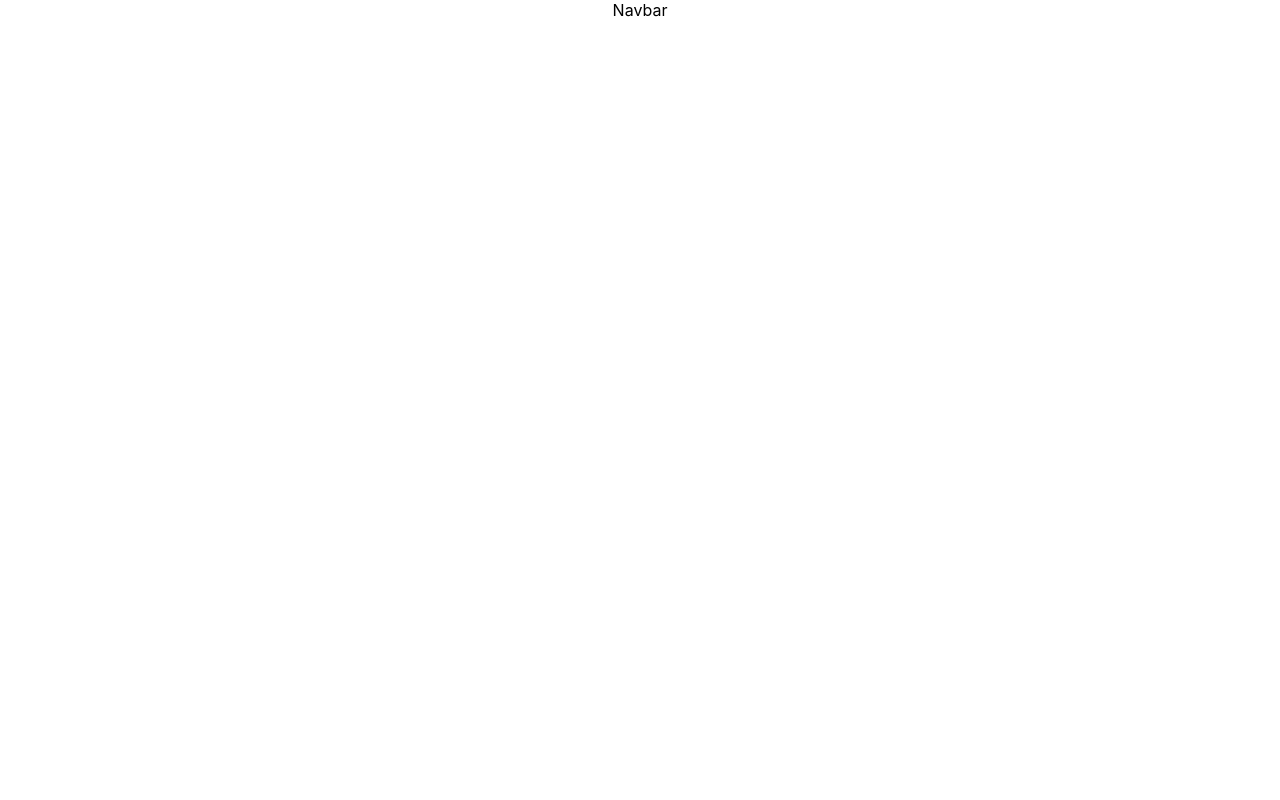
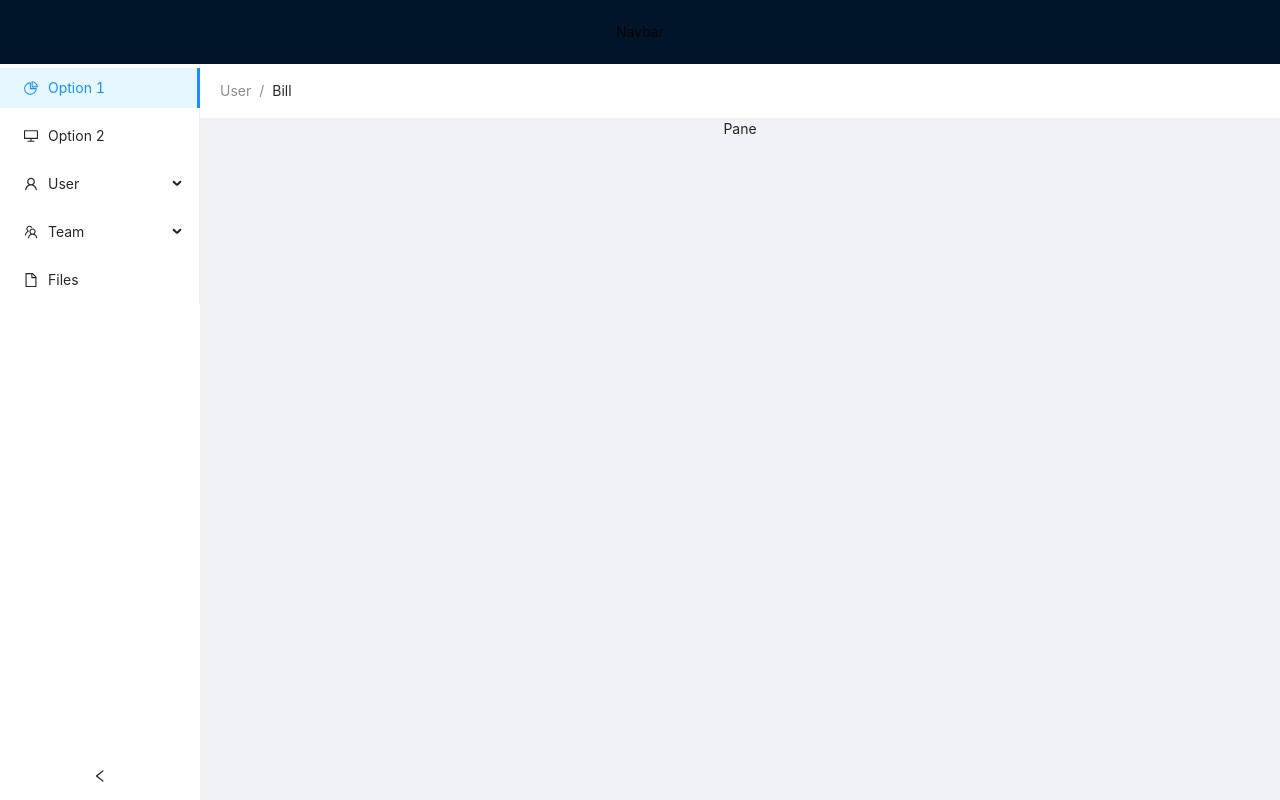
Before and after one commit to yliu3864/myapp, a React (Create React App) app: page / in a window 1280 px wide. Built offline with nearby package versions, Linux system fonts and the light colour scheme; the HTML template or start-up script is replaced by a standard one.

Commit message:
jiaoshoujia

```diff
--- a/package.json
+++ b/package.json
@@ -16,6 +16,8 @@
     "react-dom": "^18.2.0",
     "react-router-dom": "^6.4.1",
     "react-scripts": "5.0.1",
+    "sass": "^1.55.0",
+    "sass-loader": "^13.0.2",
     "typescript": "^4.8.3",
     "web-vitals": "^2.1.4"
   },
--- a/src/App.tsx
+++ b/src/App.tsx
@@ -2,6 +2,7 @@ import React from 'react';
 import { useRoutes } from "react-router-dom";
 import './App.css';
 import  rootRouter from './routers'
+import "antd/dist/antd.css";
 
 function App() {
   const routes = useRoutes(rootRouter);
--- a/src/components/Layouts/Content/Pane.tsx
+++ b/src/components/Layouts/Content/Pane.tsx
@@ -3,7 +3,7 @@ import React from 'react'
 export default function Pane() {
     return (
         <div>
-
+            Pane
         </div>
     )
 }
--- a/src/components/Layouts/MainLayout.tsx
+++ b/src/components/Layouts/MainLayout.tsx
@@ -3,15 +3,18 @@ import {Layout} from 'antd'
 import Navbar from './Navbar'
 import Sider from './Sider'
 import Sidebar from './Sidebar'
+import "../../styles/MainLayout.scss";
+import ContentProvider from "./Content/ContentProvider";
 
 export default function MainLayout() {
     return (
-      <Layout>
+      <Layout className="main-layout">
           <Navbar />
-          <Layout>
+          <Layout className="main-layout">
               <Sider>
                 <Sidebar/>
             </Sider>
+            <ContentProvider />
           </Layout>
       </Layout>
     )
--- a/src/components/Layouts/Sidebar.tsx
+++ b/src/components/Layouts/Sidebar.tsx
@@ -1,32 +1,52 @@
 import React from 'react'
 import { Menu } from "antd";
-import { UploadOutlined, UserOutlined, VideoCameraOutlined } from '@ant-design/icons';
+import {
+    DesktopOutlined,
+    FileOutlined,
+    PieChartOutlined,
+    TeamOutlined,
+    UserOutlined,
+} from '@ant-design/icons';
 import { flattenRoutes } from '../../utils/handleRoutes';
 import rootRouter from '../../routers';
 
 export default function Sidebar() {
     const routesToMenuItems = () => {
         const routes = flattenRoutes(rootRouter[0].children);
-        console.log("menus", routes);
         const menus = [];
-        for(let i = 0; i < routes.length; i++) {
-            if(routes[i].hasChildren){
+        for (let i = 0; i < routes.length; i++) {
+            if (routes[i].hasChildren) {
 
             }
         }
         return routes
     }
 
-    const routesToSubMenuItems = (route:any) => {
+    const routesToSubMenuItems = (route: any) => {
 
     }
+    function getItem(label?:any, key?:any, icon?:any, children?:any) {
+        return {
+            key,
+            icon,
+            children,
+            label,
+        };
+    }
+    const items = [
+        getItem('Option 1', '1', <PieChartOutlined />),
+        getItem('Option 2', '2', <DesktopOutlined />),
+        getItem('User', 'sub1', <UserOutlined />, [
+            getItem('Tom', '3'),
+            getItem('Bill', '4'),
+            getItem('Alex', '5'),
+        ]),
+        getItem('Team', 'sub2', <TeamOutlined />, [getItem('Team 1', '6'), getItem('Team 2', '8')]),
+        getItem('Files', '9', <FileOutlined />),
+    ];
+
 
     return (
-        <Menu
-            className="sidebar"
-            mode="inline"
-        >
-            {/* {routesToMenuItems()} */}
-        </Menu>
+     <Menu theme='light' className="sidebar" defaultSelectedKeys={['1']} mode="inline" items={items} />
     )
 }
--- a/src/components/Layouts/Sider.tsx
+++ b/src/components/Layouts/Sider.tsx
@@ -1,19 +1,16 @@
 import { Layout } from 'antd'
 import React, { useState } from 'react'
+import "../../styles/Sider.scss";
 
-export default function Sider(props:any) {
+export default function Sider(props: any) {
   const [collapsed, setCollapsed] = useState(false);
   console.log(props.children);
   return (
     <Layout.Sider
-      breakpoint="lg"
-      collapsedWidth="0"
-      onBreakpoint={(broken) => {
-        console.log(broken);
-      }}
-      onCollapse={(collapsed, type) => {
-        console.log(collapsed, type);
-      }}
+      collapsible
+      collapsed={collapsed} onCollapse={(value) => setCollapsed(value)}
+      className="sider"
+    theme='light'
     >
       {props.children}
     </Layout.Sider>
--- /dev/null
+++ b/src/styles/MainLayout.scss
@@ -0,0 +1,4 @@
+.main-layout {
+  height: 100vh;
+  overflow: hidden;
+}
--- /dev/null
+++ b/src/styles/Sider.scss
@@ -0,0 +1,3 @@
+.sider {
+  height: 100%;
+}
```
Also changed, not shown: 2 other files (tests, documents, lock files or other folders). Lines whose indentation alone changed are shown as unchanged.
